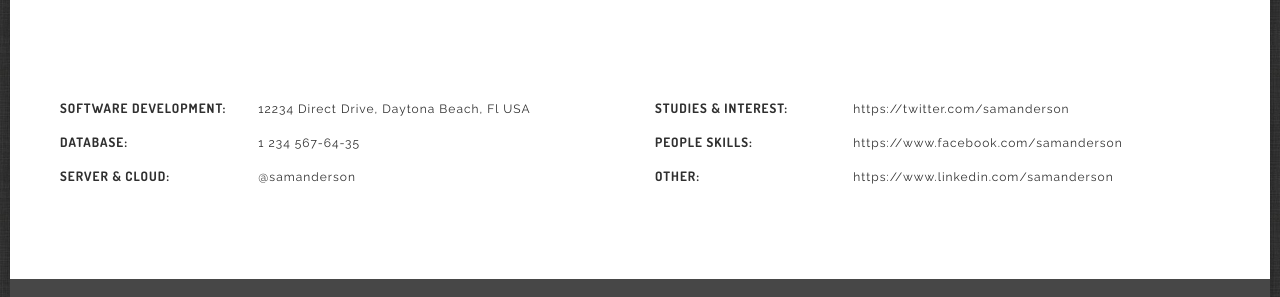
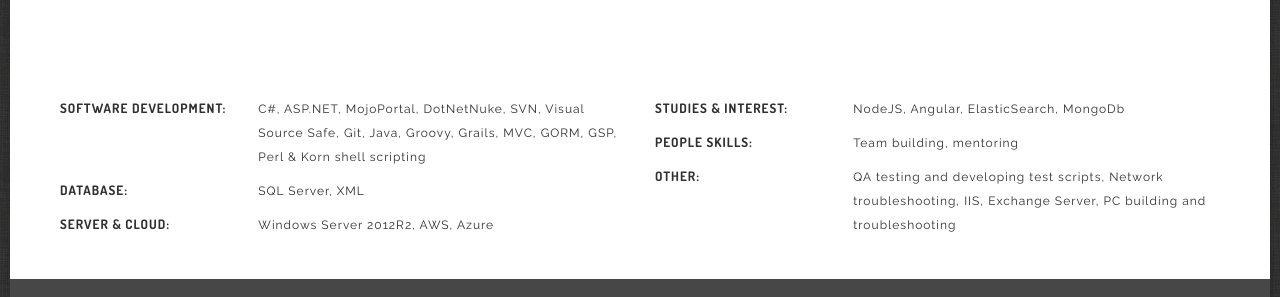
Before and after one commit to leisenstein/eisenstein-us-2, a plain HTML site: page resume.html in a window 1280 px wide. Shown: the part 3435-3732 px from the top of the page. Drawn offline with Linux system fonts and the light colour scheme; some packages are replaced by stand-ins of ours.

Commit message:
Add content

```diff
--- a/resume.html
+++ b/resume.html
@@ -372,29 +372,30 @@
                <div class="col-md-6 wow fadeInLeft" data-wow-delay="0.6s" data-wow-offset="10">
                   <div class="row">
                      <div class="col-md-4"><span class="font-accident-two-bold uppercase">Software Development:</span></div>
-                     <div class="col-md-8"><p class="small">12234 Direct Drive, Daytona Beach, Fl USA</p></div>
+                     <div class="col-md-8"><p class="small">C#, ASP.NET, MojoPortal, DotNetNuke, SVN, Visual Source Safe, Git,
+                     Java, Groovy, Grails, MVC, GORM, GSP, Perl &amp; Korn shell scripting</p></div>
                   </div>
                   <div class="row">
                      <div class="col-md-4"><span class="font-accident-two-bold uppercase">Database:</span></div>
-                     <div class="col-md-8"><p class="small">1 234 567-64-35</p></div>
+                     <div class="col-md-8"><p class="small">SQL Server, XML</p></div>
                   </div>
                   <div class="row">
                      <div class="col-md-4"><span class="font-accident-two-bold uppercase">Server &amp; Cloud:</span></div>
-                     <div class="col-md-8"><p class="small">@samanderson</p></div>
+                     <div class="col-md-8"><p class="small">Windows Server 2012R2, AWS, Azure</p></div>
                   </div>
                </div>
                <div class="col-md-6 wow fadeInLeft" data-wow-delay="0.6s" data-wow-offset="10">
                   <div class="row">
                      <div class="col-md-4"><span class="font-accident-two-bold uppercase">Studies &amp; Interest:</span></div>
-                     <div class="col-md-8"><p class="small"><a href="#!">https://twitter.com/samanderson</a></p></div>
+                     <div class="col-md-8"><p class="small"><a href="#!">NodeJS, Angular, ElasticSearch, MongoDb</a></p></div>
                   </div>
                   <div class="row">
                      <div class="col-md-4"><span class="font-accident-two-bold uppercase">People Skills:</span></div>
-                     <div class="col-md-8"><p class="small"><a href="#!">https://www.facebook.com/samanderson</a></p></div>
+                     <div class="col-md-8"><p class="small"><a href="#!">Team building, mentoring</a></p></div>
                   </div>
                   <div class="row">
                      <div class="col-md-4"><span class="font-accident-two-bold uppercase">Other:</span></div>
-                     <div class="col-md-8"><p class="small"><a href="#!">https://www.linkedin.com/samanderson</a></p></div>
+                     <div class="col-md-8"><p class="small"><a href="#!">QA testing and developing test scripts, Network troubleshooting, IIS, Exchange Server, PC building and troubleshooting</a></p></div>
                   </div>
                </div>
             </div>
```
